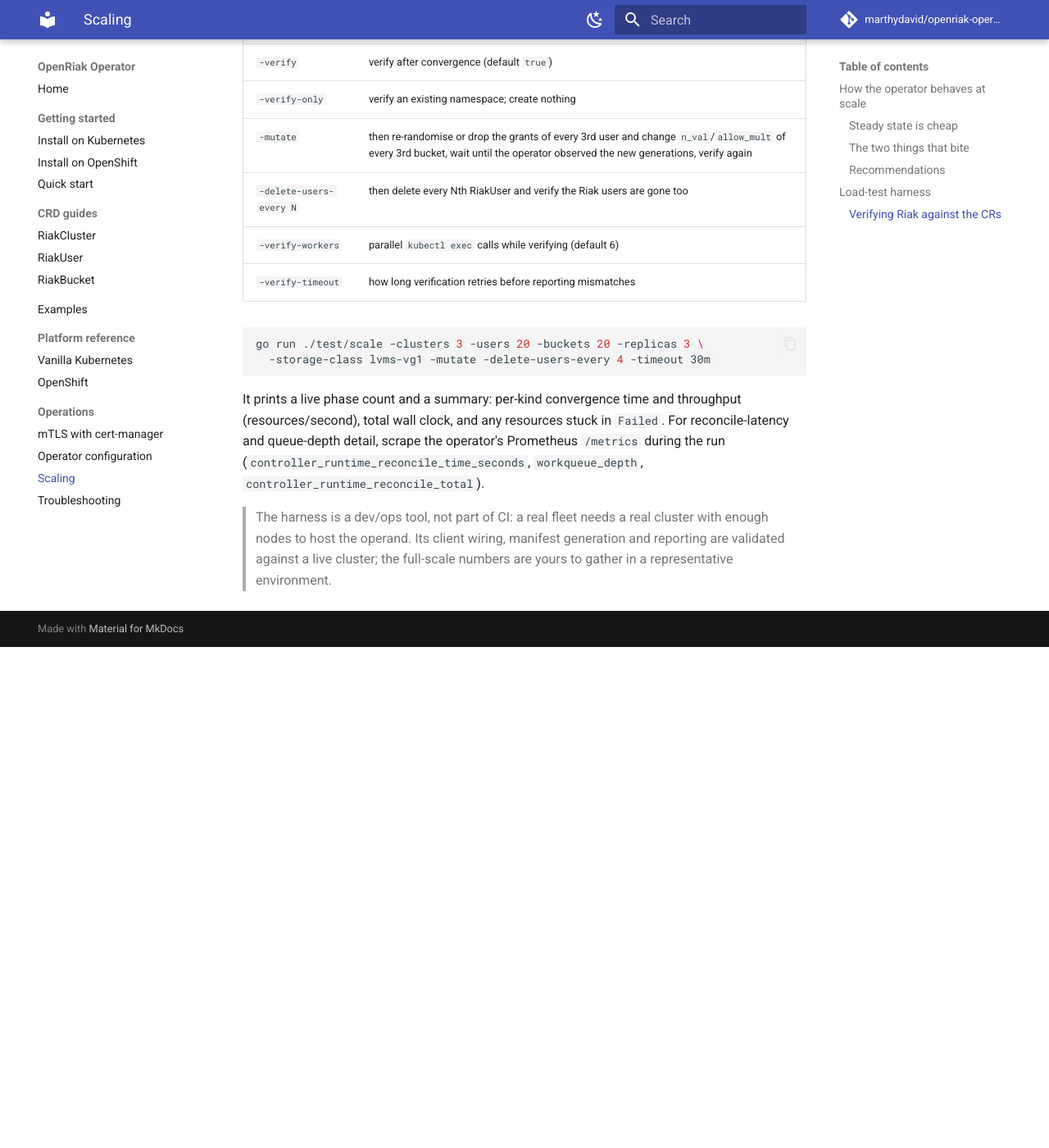
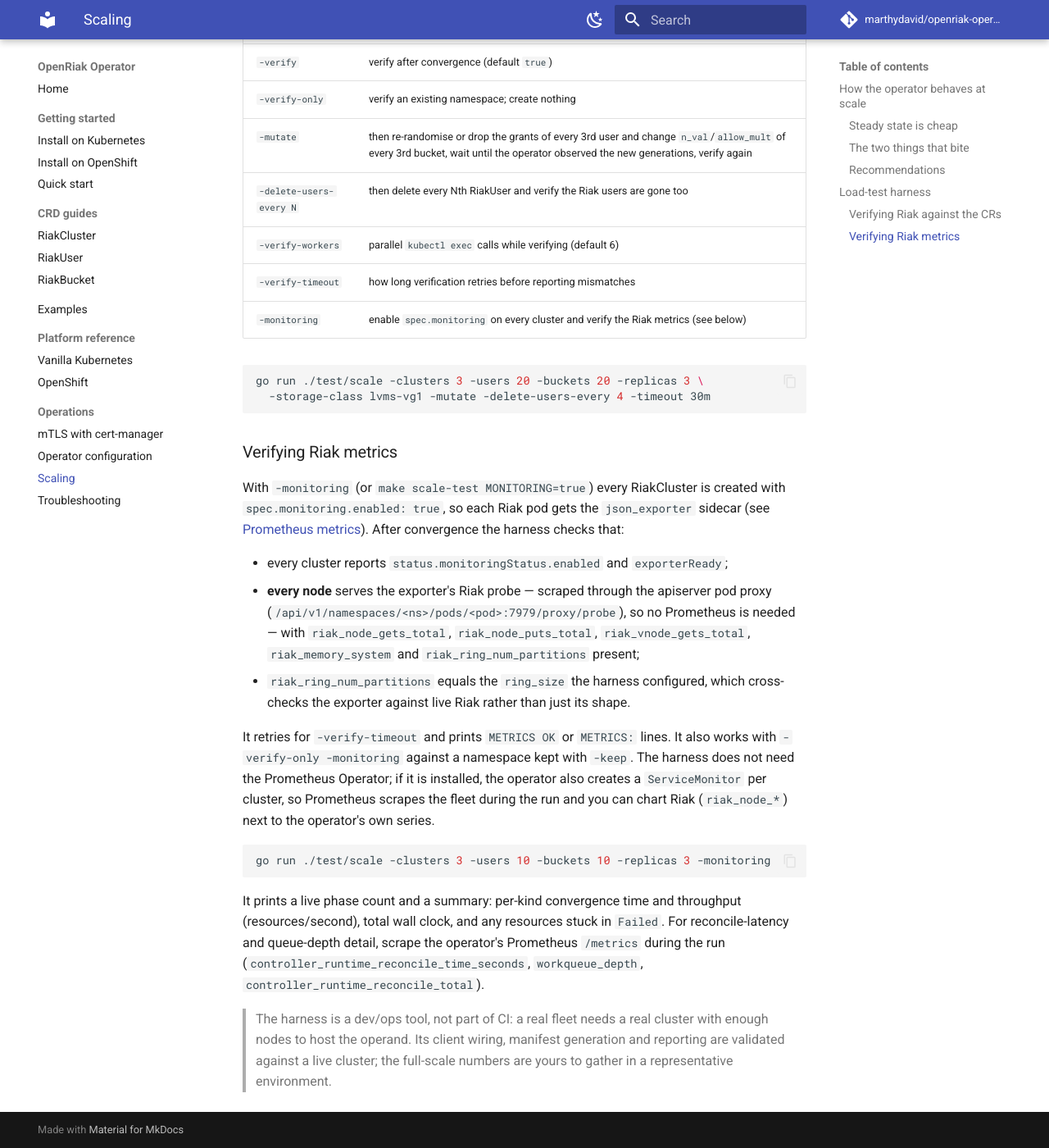
Before and after one commit to marthydavid/openriak-operator, an MkDocs documentation site: the page built from docs/scaling.md, in a window 1280 px wide and 1400 px high, scrolled down 2476 px. Shown: the whole window at 82% size. Built offline with MkDocs 1.6.1 and Material for MkDocs 9.7.7, drawn with Linux system fonts in a browser that asks for light colours; comment, search, counter and statistics services are not loaded; before the commit the page ends 3265 px from its top, so only the background shows below that.

Commit message:
test(scale): verify Riak Prometheus metrics with -monitoring; document
Co-Authored-By: Claude Sonnet 5.5 <noreply@anthropic.com>

````diff
--- a/docs/scaling.md
+++ b/docs/scaling.md
@@ -112,10 +112,39 @@ success prints `MATCH: Riak holds exactly what the CRs declare`.
 | `-delete-users-every N` | then delete every Nth RiakUser and verify the Riak users are gone too |
 | `-verify-workers` | parallel `kubectl exec` calls while verifying (default 6) |
 | `-verify-timeout` | how long verification retries before reporting mismatches |
+| `-monitoring` | enable `spec.monitoring` on every cluster and verify the Riak metrics (see below) |
 
 ```bash
 go run ./test/scale -clusters 3 -users 20 -buckets 20 -replicas 3 \
   -storage-class lvms-vg1 -mutate -delete-users-every 4 -timeout 30m
+```
+
+### Verifying Riak metrics
+
+With `-monitoring` (or `make scale-test MONITORING=true`) every RiakCluster is
+created with `spec.monitoring.enabled: true`, so each Riak pod gets the
+`json_exporter` sidecar (see
+[Prometheus metrics](operator-configuration.md#prometheus-metrics-specmonitoring)).
+After convergence the harness checks that:
+
+- every cluster reports `status.monitoringStatus.enabled` and `exporterReady`;
+- **every node** serves the exporter's Riak probe — scraped through the
+  apiserver pod proxy (`/api/v1/namespaces/<ns>/pods/<pod>:7979/proxy/probe`),
+  so no Prometheus is needed — with `riak_node_gets_total`,
+  `riak_node_puts_total`, `riak_vnode_gets_total`, `riak_memory_system` and
+  `riak_ring_num_partitions` present;
+- `riak_ring_num_partitions` equals the `ring_size` the harness configured,
+  which cross-checks the exporter against live Riak rather than just its shape.
+
+It retries for `-verify-timeout` and prints `METRICS OK` or `METRICS:` lines.
+It also works with `-verify-only -monitoring` against a namespace kept with
+`-keep`. The harness does not need the Prometheus Operator; if it is installed,
+the operator also creates a `ServiceMonitor` per cluster, so Prometheus scrapes
+the fleet during the run and you can chart Riak (`riak_node_*`) next to the
+operator's own series.
+
+```bash
+go run ./test/scale -clusters 3 -users 10 -buckets 10 -replicas 3 -monitoring
 ```
 
 It prints a live phase count and a summary: per-kind convergence time and
````
Also changed, not shown: README.md (+2 -2 lines), docs/operator-configuration.md (+12 -0 lines), 4 other files.
